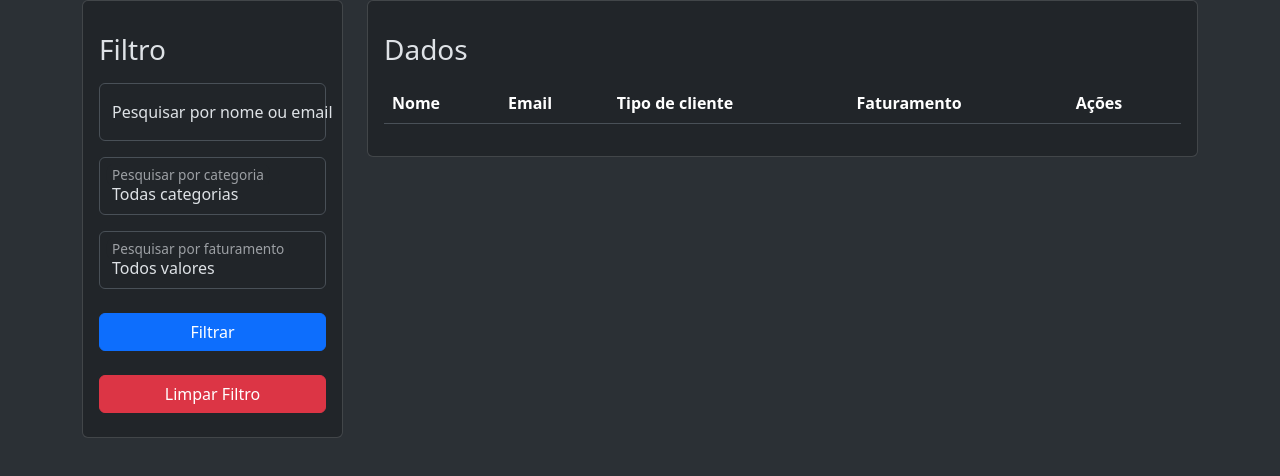
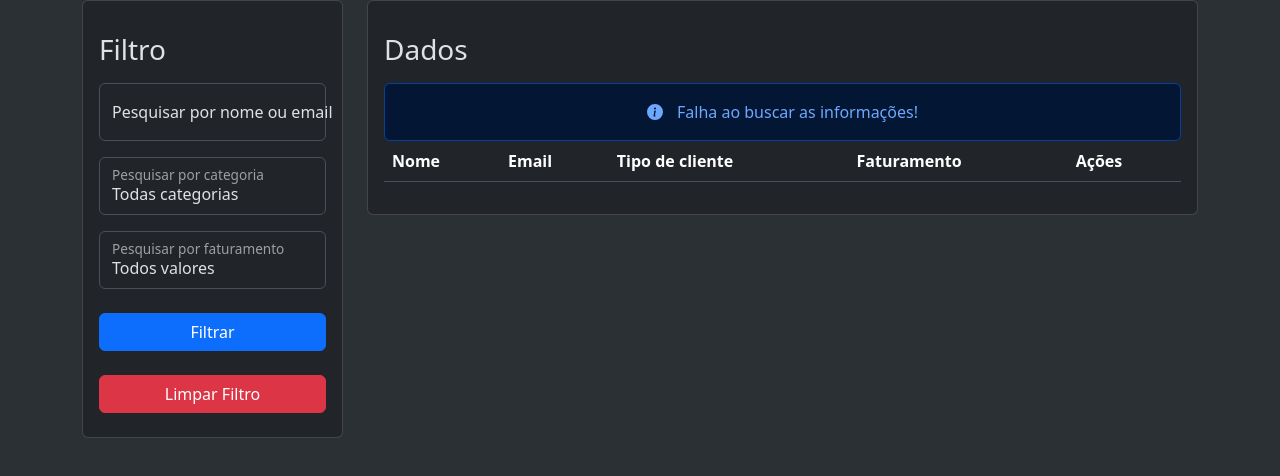
Before and after one commit to MatheusCastro37/V8-Atividade-ProjetoJS, a plain HTML site: page index.html in a window 1280 px wide. Both pictures are taken after a click on the button "Limpar Filtro". Drawn offline with nearby package versions, Linux system fonts and the light colour scheme; no server answers.

Commit message:
feat: tratativa de erro na falha da requisição

```diff
--- a/app.js
+++ b/app.js
@@ -1,4 +1,5 @@
-const tbody = document.querySelector("tbody");
+const div_card_body = document.querySelector('#table-clients');
+const node = document.createElement("table");
 const btn_filter = document.querySelector("#btn-filter");
 const btn_clear_filter = document.querySelector("#btn-clear-filter");
 
@@ -7,18 +8,43 @@ async function apiRequest() {
     try {
         const api_url = 'https://mocki.io/v1/d1e3eb2f-ec55-435e-afc0-2f4fac05f733';
         const request = await fetch(api_url);
-        const data = await request.json()
+        const data = await request.json();
         users = data.users;
         showClients(users);
     } catch (error) {
-        console.error(error)
+        div_card_body.firstElementChild.insertAdjacentHTML('afterend', `
+            <div class="alert alert-primary d-flex align-items-center justify-content-center icon-link mb-0" role="alert">
+            <svg xmlns="http://www.w3.org/2000/svg" class="bi bi-exclamation-triangle-fill flex-shrink-0 me-2" viewBox="0 0 16 16" role="img" aria-label="Warning:">
+                <path d="M8 16A8 8 0 1 0 8 0a8 8 0 0 0 0 16zm.93-9.412-1 4.705c-.07.34.029.533.304.533.194 0 .487-.07.686-.246l-.088.416c-.287.346-.92.598-1.465.598-.703 0-1.002-.422-.808-1.319l.738-3.468c.064-.293.006-.399-.287-.47l-.451-.081.082-.381 2.29-.287zM8 5.5a1 1 0 1 1 0-2 1 1 0 0 1 0 2z"/>
+            </svg>
+            <div>
+                Falha ao buscar as informações!
+            </div>
+            </div>
+        `);
     }
 }
 
 apiRequest();
 
 function showClients(clients = []) {
-    tbody.innerHTML = ''
+    div_card_body.appendChild(node);
+    const table = document.querySelector("#table-clients > table");
+    table.classList.add('table')
+    table.innerHTML = `
+        <thead>
+            <tr>
+            <th scope="col">Nome</th>
+            <th scope="col">Email</th>
+            <th scope="col">Tipo de cliente</th>
+            <th scope="col">Faturamento</th>
+            <th scope="col">Ações</th>
+            </tr>
+        </thead>
+        <tbody></tbody>
+    `
+    const tbody = document.querySelector("tbody");
+    tbody.innerHTML = '';
 
     clients.forEach(client => {
 
--- a/index.html
+++ b/index.html
@@ -44,22 +44,8 @@
             </div>
             <div class="col col-lg-9">
                 <div class="card">
-                    <div class="card-body">
+                    <div id="table-clients" class="card-body">
                        <h3 class="mt-3 mb-3">Dados</h3>
-                       <table class="table">
-                        <thead>
-                          <tr>
-                            <th scope="col">Nome</th>
-                            <th scope="col">Email</th>
-                            <th scope="col">Tipo de cliente</th>
-                            <th scope="col">Faturamento</th>
-                            <th scope="col">Ações</th>
-                          </tr>
-                        </thead>
-                        <tbody>
-
-                        </tbody>
-                      </table>
                     </div>
                 </div>
             </div>
```
